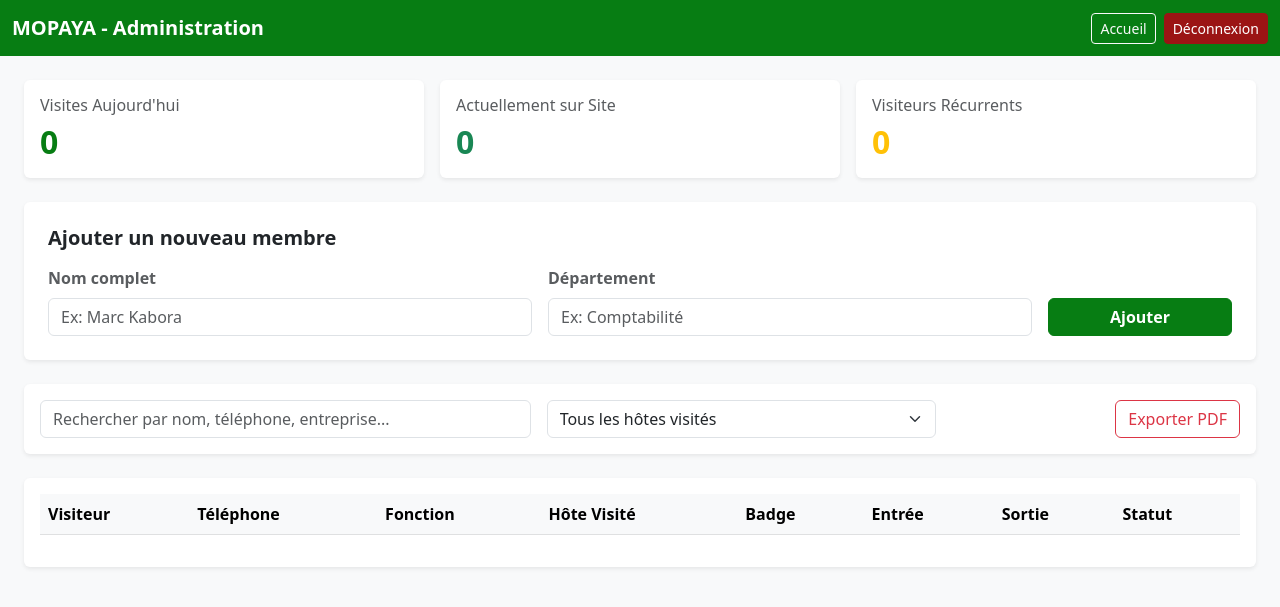
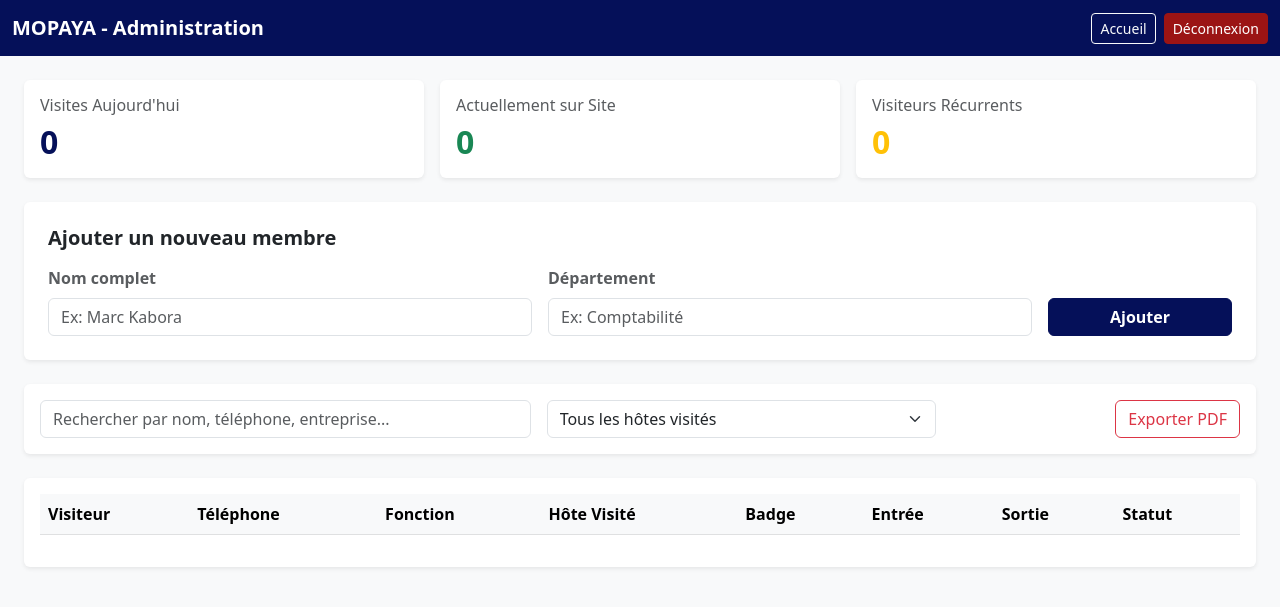
Before and after one commit to imelda-masida/MOPAYYA_service, a Flask app: template templates/admin.html in a window 1280 px wide. Shown: the top 607 px of the page. Run offline with Flask 3, Linux system fonts and the light colour scheme; the template is opened without the code that fills it, so the values that code supplies are empty.

Commit message:
changement couleur login

```diff
--- a/templates/admin.html
+++ b/templates/admin.html
@@ -6,48 +6,48 @@
     <link rel="stylesheet" href="https://cdn.jsdelivr.net/npm/bootstrap@5.3.0/dist/css/bootstrap.min.css">
     <script src="/static/js/admin.js" defer></script>
     <title>Tableau de Bord Administration - MOPAYA</title>
-
-
      <style>
     :root {
-            --mopaya-green: #077d13;
+        --mopaya-blue: #051059;
         --mopaya-red: #9b1414;
     }
 
-
+    /* Remplace le bleu par défaut de Bootstrap par votre bleu nuit */
     .bg-primary {
-            background-color: var(--mopaya-green) !important;
+        background-color: var(--mopaya-blue) !important;
     }
 
-
     .text-primary {
-            color: var(--mopaya-green) !important;
+        color: var(--mopaya-blue) !important;
     }
 
-
+    /* Personnalisation des boutons */
     .btn-success {
-            background-color: var(--mopaya-green) !important;
-            border-color: var(--mopaya-green) !important;
-        }
-        .btn-success:hover {
-            background-color: #055c0e !important;
-            border-color: #055c0e !important;
+        background-color: var(--mopaya-blue) !important;
+        border-color: var(--mopaya-blue) !important;
+        color: #ffffff !important;
     }
 
+    .btn-success:hover {
+        background-color: #07157a !important;
+        border-color: #07157a !important;
+    }
 
     .btn-danger {
         background-color: var(--mopaya-red) !important;
         border-color: var(--mopaya-red) !important;
     }
 
+    /* Focus sur les formulaires */
     .form-control:focus, .form-select:focus {
-            border-color: var(--mopaya-green) !important;
-            box-shadow: 0 0 0 0.25rem rgba(7, 125, 19, 0.25) !important;
+        border-color: var(--mopaya-blue) !important;
+        box-shadow: 0 0 0 0.25rem rgba(5, 16, 89, 0.25) !important;
     }
 
-
+    /* Fond de l'en-tête du tableau (bleu très léger) */
     .table-light {
-            background-color: #e8f5e9 !important;
+        background-color: #e8eaf6 !important;
+        color: var(--mopaya-blue) !important;
     }
 </style>
 </head>
--- a/templates/login.html
+++ b/templates/login.html
@@ -7,13 +7,13 @@
     <title>Connexion Administration - MOPAYA</title>
     <style>
         :root {
-            --mopaya-green: #077d13;
-            --mopaya-green-dark: #055c0e;
+            --mopaya-green: #051059;
+            --mopaya-green-dark: #051059;
         }
 
         /* Titre de l'administration */
         .text-green {
-            color: var(--mopaya-green) !important;
+            color: var(--mopaya-bue) !important;
         }
 
         /* Bouton principal de connexion */
@@ -31,8 +31,8 @@
 
         /* Bordure verte au focus sur les champs de saisie */
         .form-control:focus {
-            border-color: var(--mopaya-green) !important;
-            box-shadow: 0 0 0 0.25rem rgba(7, 125, 19, 0.25) !important;
+            border-color: var(--mopaya-blue) !important;
+            box-shadow: 0 0 0 0.05 rem #051059!important;
         }
     </style>
 </head>
```
Lines whose indentation alone changed are shown as unchanged.
